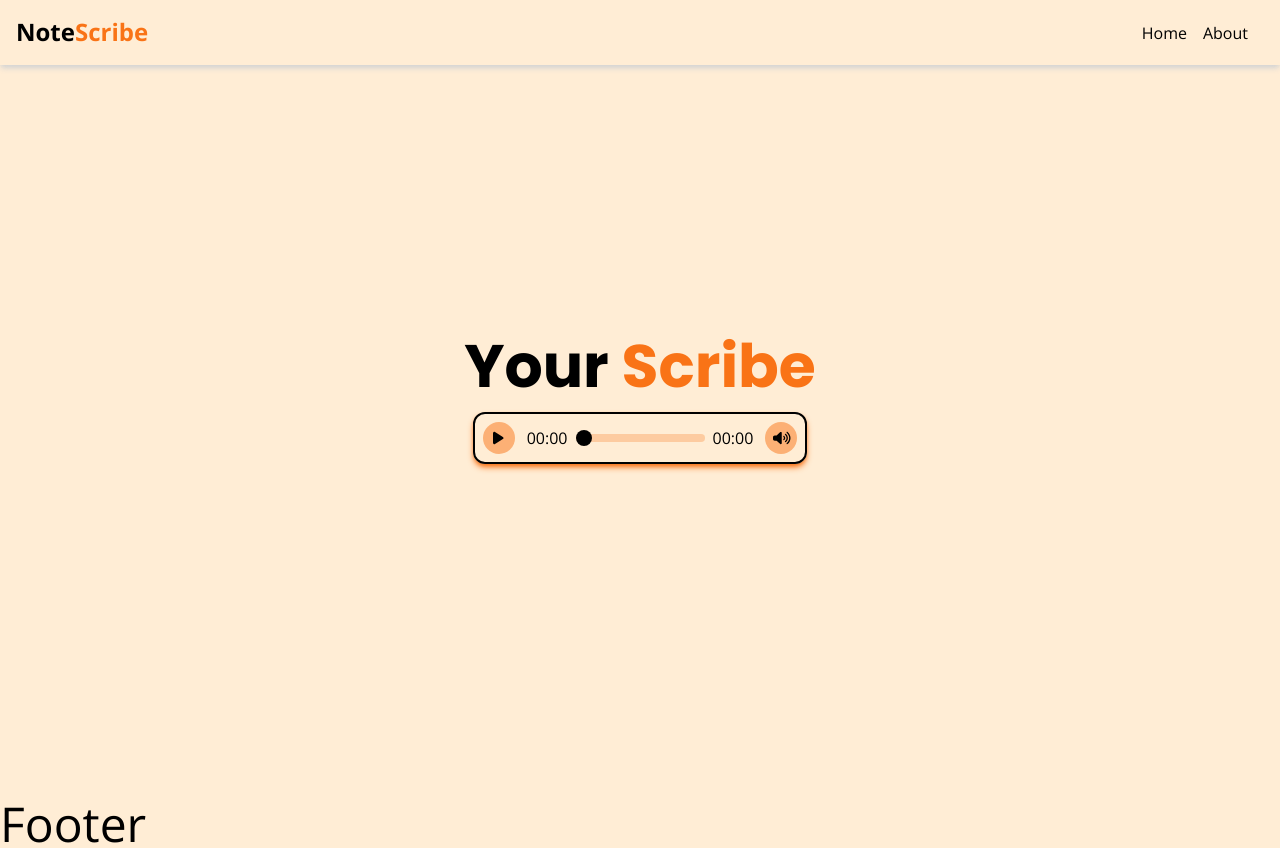
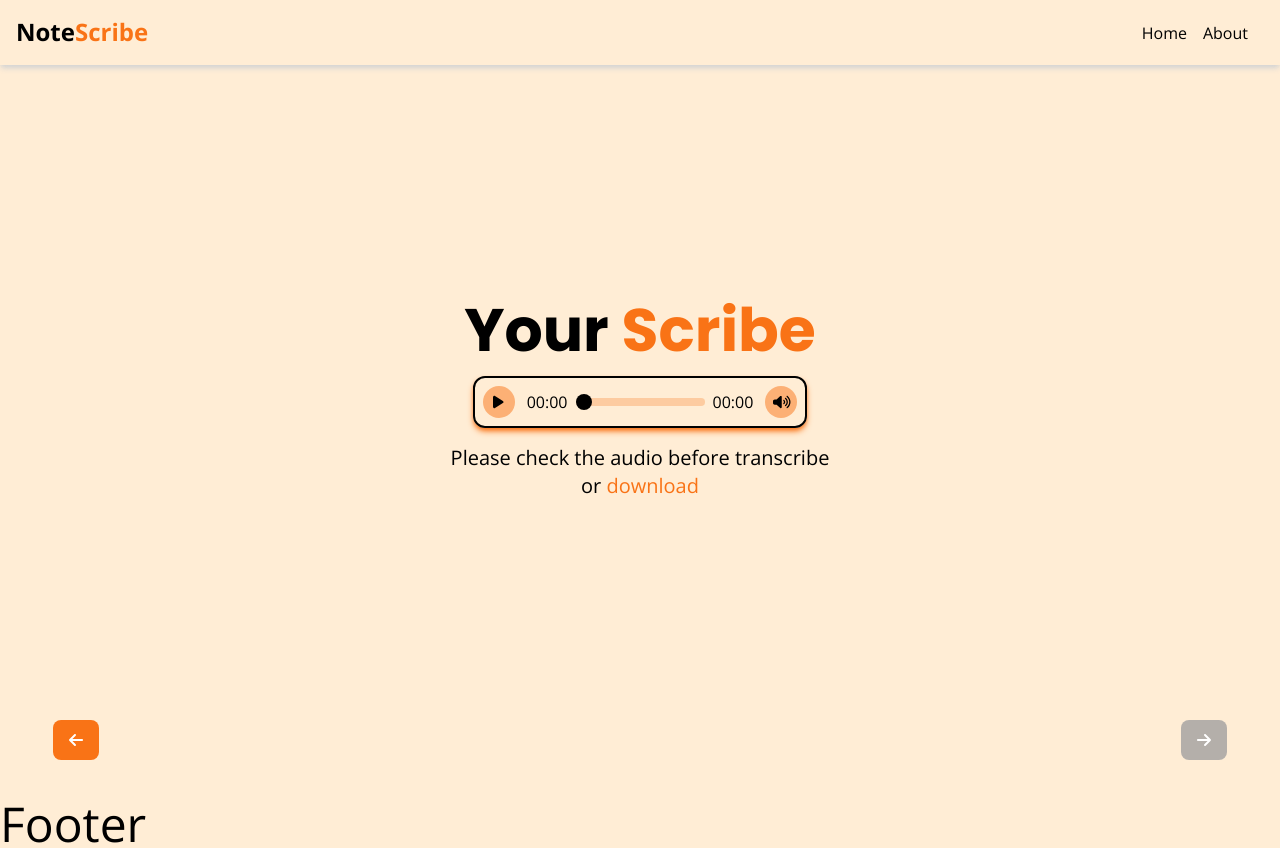
Before and after one commit to hphng/NoteScribe, a React (Vite) app: page /test in a window 1280 px wide. Built offline with nearby package versions, Linux system fonts and the light colour scheme.

Commit message:
add button for next step in audio checker page

```diff
--- a/src/components/AudioPlayer.jsx
+++ b/src/components/AudioPlayer.jsx
@@ -1,7 +1,7 @@
 import React, { useState, useRef, useEffect } from "react";
 import { FontAwesomeIcon } from "@fortawesome/react-fontawesome";
-import { faPlay, faPause, faVolumeHigh, faVolumeXmark } from "@fortawesome/free-solid-svg-icons";
-import {useLocation} from 'react-router-dom'
+import { faPlay, faPause, faVolumeHigh, faVolumeXmark, faArrowRight, faArrowLeft } from "@fortawesome/free-solid-svg-icons";
+import { useLocation, useNavigate } from 'react-router-dom'
 
 const AudioPlayer = () => {
   const [isPlaying, setIsPlaying] = useState(false);
@@ -10,10 +10,11 @@ const AudioPlayer = () => {
   const [isMuted, setIsMuted] = useState(false);
   const audioRef = useRef(null);
   const progressBarRef = useRef(null);
+  const navigate = useNavigate();
 
   //get the current location
   const location = useLocation();
-  let {audioURL, audioDuration} = location.state || {};
+  let { audioURL, audioDuration } = location.state || {};
 
   //play and pause audio
   const togglePlayPause = () => {
@@ -54,7 +55,7 @@ const AudioPlayer = () => {
 
   useEffect(() => {
     const audio = audioRef.current;
-    if(!audioDuration){
+    if (!audioDuration) {
       audioDuration = audio.duration;
     }
 
@@ -72,6 +73,14 @@ const AudioPlayer = () => {
     return `${minutes < 10 ? "0" : ""}${minutes}:${seconds < 10 ? "0" : ""
       }${seconds}`;
   };
+
+  const backToMain = () => {
+    navigate(-1);
+  };
+
+  const goToTranscribe = () => {
+    navigate('/transcribe', { state: { audioURL } });
+  }
 
   return (
     <div className="min-h-screen flex flex-col items-center justify-center">
@@ -106,6 +115,29 @@ const AudioPlayer = () => {
           {isMuted ? <FontAwesomeIcon icon={faVolumeXmark} /> : <FontAwesomeIcon icon={faVolumeHigh} />}
         </button>
       </div>
+      <p className="text-xl mt-4"> Please check the audio before transcribe </p>
+      <p className="text-xl">
+        or&nbsp;
+        <button>
+          <a href={audioURL} download>
+             <span className="text-orange-500 cursor-pointer hover:shadow-orange-500 hover:text-shadow-[1px_0_10px_var(--tw-shadow-color)] duration-300'">download</span>
+          </a>
+        </button>
+      </p>
+      <div className=' w-11/12 absolute bottom-10 flex flex-row justify-between'>
+        <button
+          className={` mt-4 px-4 py-2 text-white rounded-lg bg-orange-500 hover:bg-orange-600 hover:shadow-md duration-200`}
+          onClick={backToMain}
+        >
+          <FontAwesomeIcon icon={faArrowLeft} />
+        </button>
+        <button
+          className={` mt-4 px-4 py-2 text-white rounded-lg ${audioURL ? "bg-orange-500 hover:bg-orange-600 hover:shadow-md duration-200" : "bg-gray-500/50"}`}
+          onClick={goToTranscribe}
+        >
+          <FontAwesomeIcon icon={faArrowRight} />
+        </button>
+      </div>
     </div>
   );
 };
--- a/src/pages/Main.jsx
+++ b/src/pages/Main.jsx
@@ -128,7 +128,7 @@ const Main = () => {
                     </p>
                     <div className='flex flex-row gap-2 items-center justify-center'>
                         {duration > 0 && (
-                            <p> {duration}s </p>
+                            <p> {Math.floor(duration/60)}:{ duration%60 < 10? `0${duration%60}`: duration%60  }</p>
                         )}
                         <FontAwesomeIcon icon={faMicrophone} className={'duration-200' + (
                             recordingStatus ? ' text-red-500 animate-pulse' : ' text-black'
@@ -141,7 +141,7 @@ const Main = () => {
                     </label> a mp3 file
                     <p className='text-xs'>{fileName}</p>
                 </div>
-                <div className=' w-96 mt-10 flex flex-row justify-between'>
+                <div className=' w-11/12 absolute bottom-10 flex flex-row justify-between'>
                     <button
                         onClick={resetAudio}
                         className={` mt-4 px-4 py-2 text-white rounded-lg bg-orange-500 hover:bg-orange-600 hover:shadow-md duration-200`}
```
